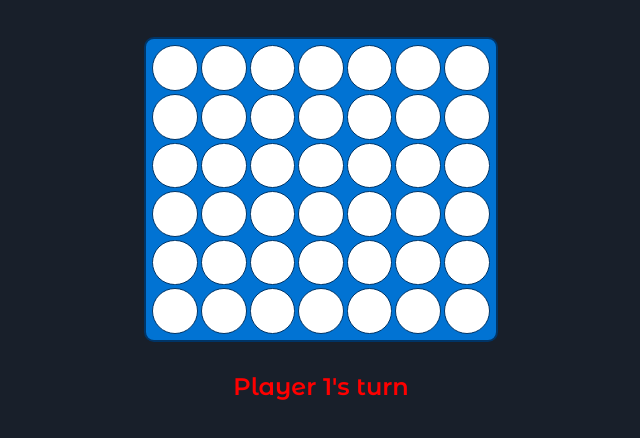
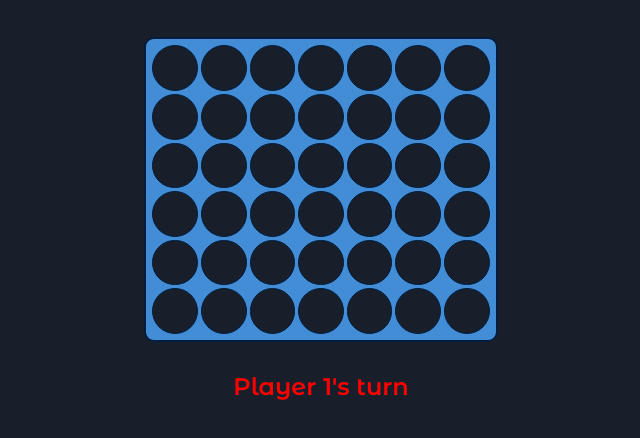
Before and after one commit to Andy-Reynolds/connect-four-project, a plain HTML site: page index.html in a window 1280 px wide. Shown: the part 82-520 px from the top of the page, without its empty margins (319-959 px from the left). Drawn offline with Linux system fonts and the light colour scheme.

Commit message:
Still playing around with styling

```diff
--- a/style.scss
+++ b/style.scss
@@ -37,19 +37,17 @@
     display: flex;
     justify-content: center;
     align-items: center;
-    background-color: white;
+    background-color: $background;
     border: solid 1px $gameboardBorder;
   }
 
   .player-one {
     background-color: $playerOne;
-    // border: solid 2px $gameboardBorder;
     border-radius: 100%
   }
 
   .player-two {
     background-color: $playerTwo;
-    // border: solid 2px $gameboardBorder;
     border-radius: 100%
   }
 
--- a/variables.scss
+++ b/variables.scss
@@ -1,7 +1,7 @@
 @import url('https://fonts.googleapis.com/css2?family=Montserrat+Alternates:wght@600&display=swap');
 
 $background: #181F2A;
-$gameboard: #0173D3;
-$gameboardBorder: #003466;
+$gameboard: #438DD6;
+$gameboardBorder: #001D3D;
 $playerOne: #FE0000;
-$playerTwo: #FFF205;
+$playerTwo: #FED700;
```
Also changed, not shown: dist/style.css.
